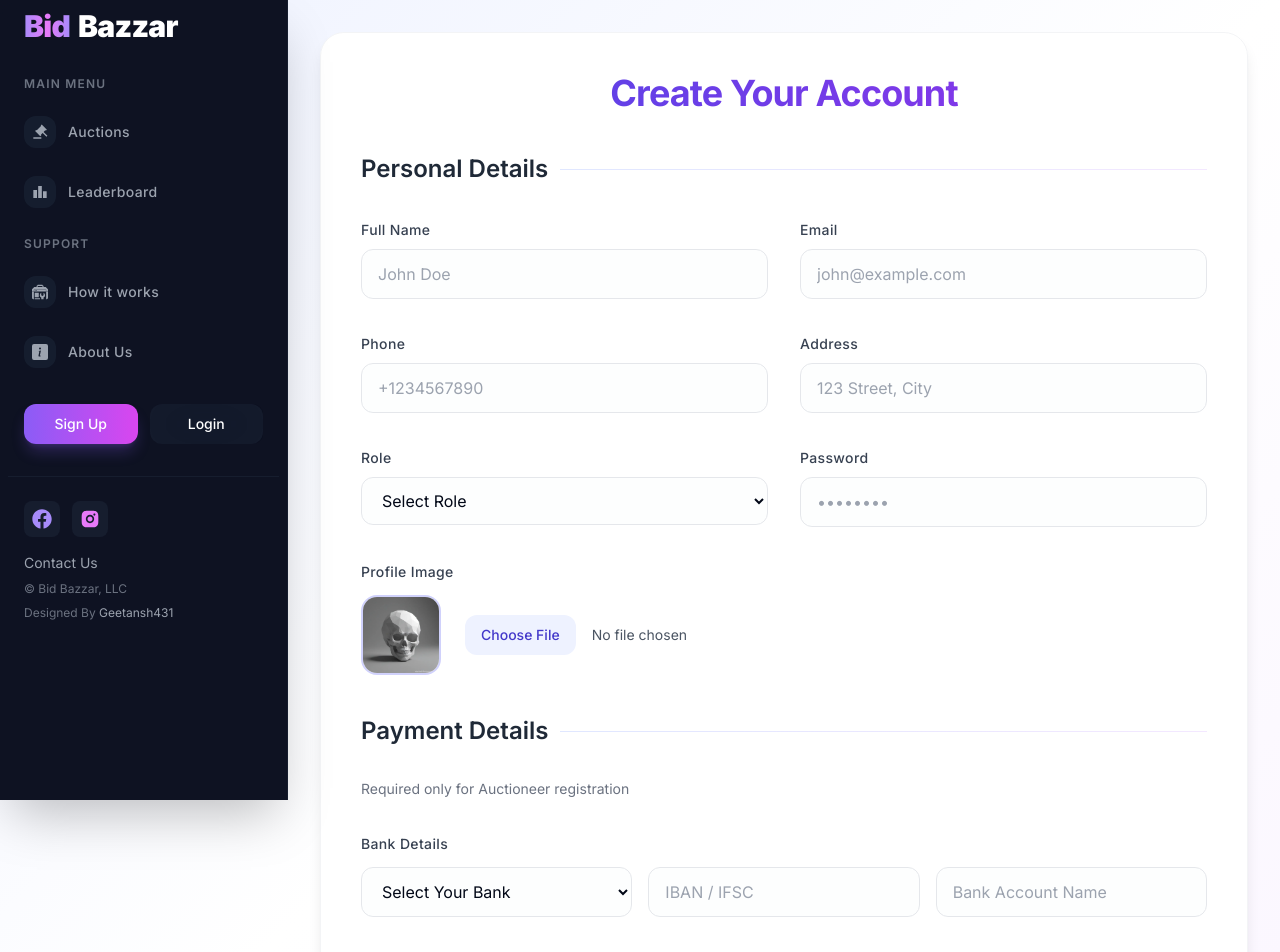
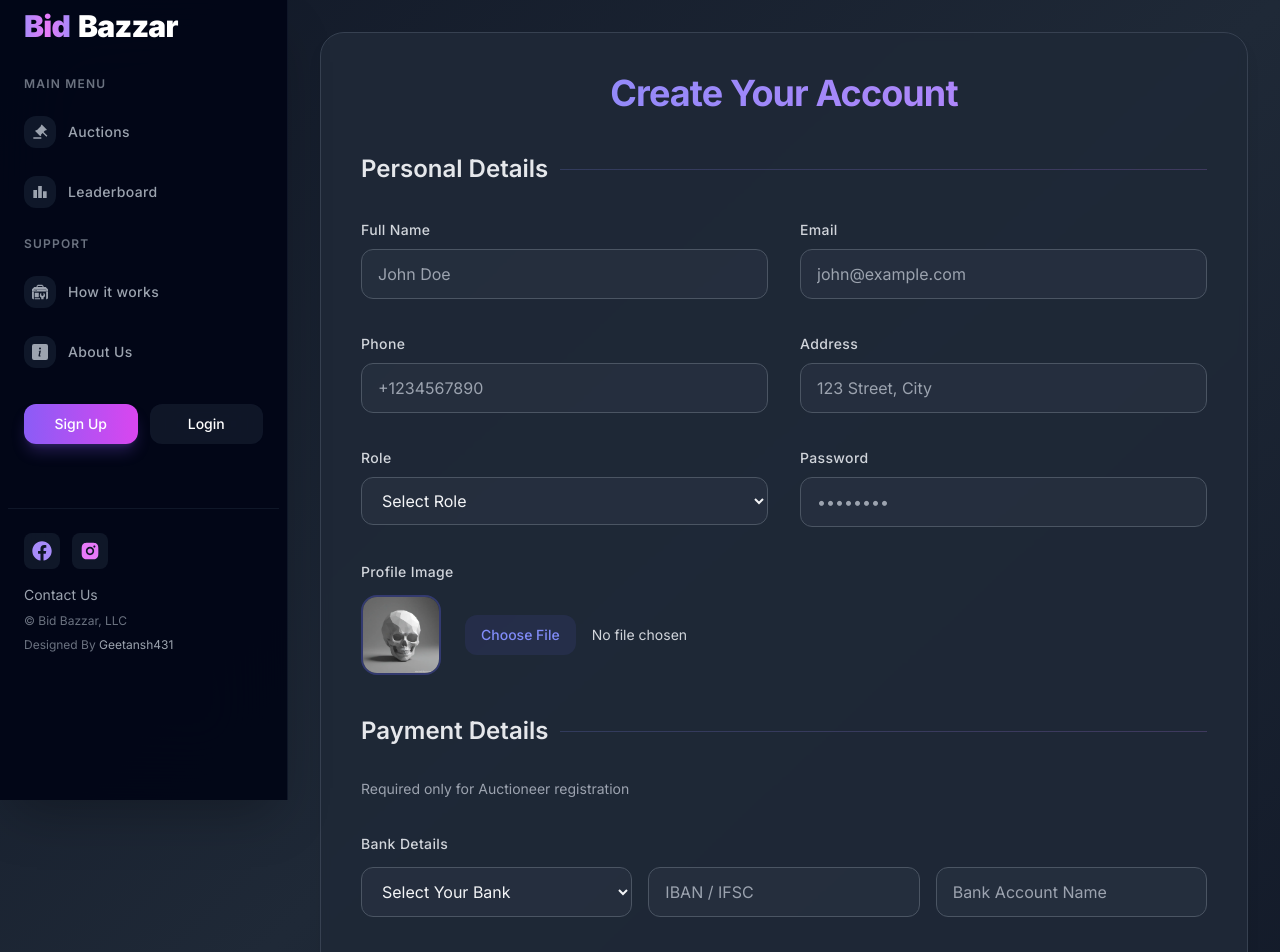
Before and after one commit to Geetansh431/AUCTION_PLATFORM, a React (Vite) app in the folder frontend/: page /sign-up in a window 1280 px wide. Shown: the top 952 px of the page. Built offline with nearby package versions, Linux system fonts and the light colour scheme; no server answers.

Commit message:
feat: Add How It Works page with custom animations and update CSS for other pages for a consistent theme

```diff
--- a/frontend/src/App.jsx
+++ b/frontend/src/App.jsx
@@ -9,13 +9,14 @@ import Login from "./pages/Login";
 import SubmitCommission from "./pages/SubmitCommission";
 import { useDispatch } from "react-redux";
 import { fetchUser } from "./store/slices/userSlice";
+import HowItWorks from "./pages/HowItWorks";
 
 const App = () => {
   const dispatch = useDispatch();
 
   useEffect(() => {
     dispatch(fetchUser());
-  },[])
+  }, [])
 
   return (
     <Router>
@@ -25,6 +26,8 @@ const App = () => {
         <Route path="/sign-up" element={<SignUp />} />
         <Route path="/sign-in" element={<Login />} />
         <Route path="/submit-commission" element={<SubmitCommission />} />
+        <Route path="/how-it-works-info" element={<HowItWorks />} />
+
       </Routes>
       <ToastContainer position="top-right" />
     </Router>
--- a/frontend/src/layout/SideDrawer.jsx
+++ b/frontend/src/layout/SideDrawer.jsx
@@ -140,7 +140,7 @@ const SideDrawer = () => {
                         <IoMdCloseCircleOutline className="w-6 h-6" />
                     </button>
 
-                    <div className="mt-8 px-4 py-6 border-t border-slate-800/50">
+                    <div className="mt-16 px-4 py-6 border-t border-slate-800/50">
                         <div className="flex gap-3 mb-4">
                             <Link
                                 to="/"
--- a/frontend/src/pages/SignUp.jsx
+++ b/frontend/src/pages/SignUp.jsx
@@ -59,73 +59,73 @@ const SignUp = () => {
     };
 
     return (
-        <section className="min-h-screen bg-gradient-to-br from-indigo-50 via-white to-purple-50 lg:pl-72">
+        <section className="min-h-screen bg-gradient-to-br from-gray-900 via-gray-800 to-gray-900 lg:pl-72">
             <div className="max-w-5xl mx-auto p-4 sm:p-6 lg:p-8">
-                <div className="bg-white rounded-3xl shadow-lg backdrop-blur-sm bg-opacity-95 p-6 sm:p-8 lg:p-10 border border-gray-100">
-                    <h1 className="text-3xl sm:text-4xl font-bold mb-10 text-center bg-gradient-to-r from-indigo-600 to-purple-600 bg-clip-text text-transparent tracking-tight">
+                <div className="bg-gray-800 rounded-3xl shadow-lg backdrop-blur-sm bg-opacity-95 p-6 sm:p-8 lg:p-10 border border-gray-700 animate-fade-in">
+                    <h1 className="text-3xl sm:text-4xl font-bold mb-10 text-center bg-gradient-to-r from-indigo-400 to-purple-400 bg-clip-text text-transparent tracking-tight animate-slide-up">
                         Create Your Account
                     </h1>
 
                     <form className="space-y-10" onSubmit={handleRegister}>
                         <div className="space-y-8">
-                            <div className="flex items-center gap-3 mb-8">
-                                <h2 className="text-2xl font-semibold text-gray-800">Personal Details</h2>
-                                <div className="flex-grow h-px bg-gradient-to-r from-indigo-100 to-purple-100"></div>
+                            <div className="flex items-center gap-3 mb-8 animate-slide-up">
+                                <h2 className="text-2xl font-semibold text-gray-200">Personal Details</h2>
+                                <div className="flex-grow h-px bg-gradient-to-r from-indigo-400/20 to-purple-400/20"></div>
                             </div>
 
-                            <div className="grid grid-cols-1 sm:grid-cols-2 gap-8">
+                            <div className="grid grid-cols-1 sm:grid-cols-2 gap-8 animate-slide-up">
                                 <div className="space-y-2">
-                                    <label className="text-sm font-medium text-gray-700 tracking-wide">Full Name</label>
+                                    <label className="text-sm font-medium text-gray-300 tracking-wide">Full Name</label>
                                     <input
                                         type="text"
                                         value={userName}
                                         onChange={(e) => setUserName(e.target.value)}
-                                        className="w-full px-4 py-3 rounded-xl border border-gray-200 focus:ring-2 focus:ring-indigo-500 focus:border-transparent transition-all duration-200 bg-gray-50/30 hover:bg-gray-50/70"
+                                        className="w-full px-4 py-3 rounded-xl border border-gray-600 focus:ring-2 focus:ring-indigo-500 focus:border-transparent transition-all duration-200 bg-gray-700/30 hover:bg-gray-700/50 text-gray-100"
                                         placeholder="John Doe"
                                     />
                                 </div>
                                 <div className="space-y-2">
-                                    <label className="text-sm font-medium text-gray-700 tracking-wide">Email</label>
+                                    <label className="text-sm font-medium text-gray-300 tracking-wide">Email</label>
                                     <input
                                         type="email"
                                         value={email}
                                         onChange={(e) => setEmail(e.target.value)}
-                                        className="w-full px-4 py-3 rounded-xl border border-gray-200 focus:ring-2 focus:ring-indigo-500 focus:border-transparent transition-all duration-200 bg-gray-50/30 hover:bg-gray-50/70"
+                                        className="w-full px-4 py-3 rounded-xl border border-gray-600 focus:ring-2 focus:ring-indigo-500 focus:border-transparent transition-all duration-200 bg-gray-700/30 hover:bg-gray-700/50 text-gray-100"
                                         placeholder="john@example.com"
                                     />
                                 </div>
                             </div>
 
-                            <div className="grid grid-cols-1 sm:grid-cols-2 gap-8">
+                            <div className="grid grid-cols-1 sm:grid-cols-2 gap-8 animate-slide-up">
                                 <div className="space-y-2">
-                                    <label className="text-sm font-medium text-gray-700 tracking-wide">Phone</label>
+                                    <label className="text-sm font-medium text-gray-300 tracking-wide">Phone</label>
                                     <input
                                         type="number"
                                         value={phone}
                                         onChange={(e) => setPhone(e.target.value)}
-                                        className="w-full px-4 py-3 rounded-xl border border-gray-200 focus:ring-2 focus:ring-indigo-500 focus:border-transparent transition-all duration-200 bg-gray-50/30 hover:bg-gray-50/70"
+                                        className="w-full px-4 py-3 rounded-xl border border-gray-600 focus:ring-2 focus:ring-indigo-500 focus:border-transparent transition-all duration-200 bg-gray-700/30 hover:bg-gray-700/50 text-gray-100"
                                         placeholder="+1234567890"
                                     />
                                 </div>
                                 <div className="space-y-2">
-                                    <label className="text-sm font-medium text-gray-700 tracking-wide">Address</label>
+                                    <label className="text-sm font-medium text-gray-300 tracking-wide">Address</label>
                                     <input
                                         type="text"
                                         value={address}
                                         onChange={(e) => setAddress(e.target.value)}
-                                        className="w-full px-4 py-3 rounded-xl border border-gray-200 focus:ring-2 focus:ring-indigo-500 focus:border-transparent transition-all duration-200 bg-gray-50/30 hover:bg-gray-50/70"
+                                        className="w-full px-4 py-3 rounded-xl border border-gray-600 focus:ring-2 focus:ring-indigo-500 focus:border-transparent transition-all duration-200 bg-gray-700/30 hover:bg-gray-700/50 text-gray-100"
                                         placeholder="123 Street, City"
                                     />
                                 </div>
                             </div>
 
-                            <div className="grid grid-cols-1 sm:grid-cols-2 gap-8">
+                            <div className="grid grid-cols-1 sm:grid-cols-2 gap-8 animate-slide-up">
                                 <div className="space-y-2">
-                                    <label className="text-sm font-medium text-gray-700 tracking-wide">Role</label>
+                                    <label className="text-sm font-medium text-gray-300 tracking-wide">Role</label>
                                     <select
                                         value={role}
                                         onChange={(e) => setRole(e.target.value)}
-                                        className="w-full px-4 py-3 rounded-xl border border-gray-200 focus:ring-2 focus:ring-indigo-500 focus:border-transparent transition-all duration-200 bg-gray-50/30 hover:bg-gray-50/70 cursor-pointer"
+                                        className="w-full px-4 py-3 rounded-xl border border-gray-600 focus:ring-2 focus:ring-indigo-500 focus:border-transparent transition-all duration-200 bg-gray-700/30 hover:bg-gray-700/50 text-gray-100 cursor-pointer"
                                     >
                                         <option value="">Select Role</option>
                                         <option value="Auctioneer">Auctioneer</option>
@@ -133,19 +133,19 @@ const SignUp = () => {
                                     </select>
                                 </div>
                                 <div className="space-y-2">
-                                    <label className="text-sm font-medium text-gray-700 tracking-wide">Password</label>
+                                    <label className="text-sm font-medium text-gray-300 tracking-wide">Password</label>
                                     <input
                                         type="password"
                                         value={password}
                                         onChange={(e) => setPassword(e.target.value)}
-                                        className="w-full px-4 py-3 rounded-xl border border-gray-200 focus:ring-2 focus:ring-indigo-500 focus:border-transparent transition-all duration-200 bg-gray-50/30 hover:bg-gray-50/70"
+                                        className="w-full px-4 py-3 rounded-xl border border-gray-600 focus:ring-2 focus:ring-indigo-500 focus:border-transparent transition-all duration-200 bg-gray-700/30 hover:bg-gray-700/50 text-gray-100"
                                         placeholder="••••••••"
                                     />
                                 </div>
                             </div>
 
-                            <div className="space-y-3">
-                                <label className="text-sm font-medium text-gray-700 tracking-wide">Profile Image</label>
+                            <div className="space-y-3 animate-slide-up">
+                                <label className="text-sm font-medium text-gray-300 tracking-wide">Profile Image</label>
                                 <div className="flex items-center gap-6">
                                     <div className="relative group">
                                         <img
@@ -160,28 +160,28 @@ const SignUp = () => {
                                     <input
                                         type="file"
                                         onChange={imageHandler}
-                                        className="text-sm text-gray-600 file:mr-4 file:py-2.5 file:px-4 file:rounded-xl file:border-0 file:text-sm file:font-medium file:bg-indigo-50 file:text-indigo-700 hover:file:bg-indigo-100 cursor-pointer transition-all duration-200"
+                                        className="text-sm text-gray-300 file:mr-4 file:py-2.5 file:px-4 file:rounded-xl file:border-0 file:text-sm file:font-medium file:bg-indigo-500/10 file:text-indigo-400 hover:file:bg-indigo-500/20 cursor-pointer transition-all duration-200"
                                     />
                                 </div>
                             </div>
                         </div>
 
-                        <div className="space-y-8">
+                        <div className="space-y-8 animate-slide-up">
                             <div className="flex items-center gap-3">
-                                <h2 className="text-2xl font-semibold text-gray-800">Payment Details</h2>
-                                <div className="flex-grow h-px bg-gradient-to-r from-indigo-100 to-purple-100"></div>
+                                <h2 className="text-2xl font-semibold text-gray-200">Payment Details</h2>
+                                <div className="flex-grow h-px bg-gradient-to-r from-indigo-400/20 to-purple-400/20"></div>
                             </div>
-                            <p className="text-sm text-gray-500 -mt-6">Required only for Auctioneer registration</p>
+                            <p className="text-sm text-gray-400 -mt-6">Required only for Auctioneer registration</p>
 
                             <div className="space-y-8">
                                 <div className="space-y-3">
-                                    <label className="text-sm font-medium text-gray-700 tracking-wide">Bank Details</label>
+                                    <label className="text-sm font-medium text-gray-300 tracking-wide">Bank Details</label>
                                     <div className="grid grid-cols-1 sm:grid-cols-3 gap-4">
                                         <select
                                             value={bankName}
                                             onChange={(e) => setBankName(e.target.value)}
                                             disabled={role === "Bidder"}
-                                            className="px-4 py-3 rounded-xl border border-gray-200 focus:ring-2 focus:ring-indigo-500 focus:border-transparent transition-all duration-200 bg-gray-50/30 hover:bg-gray-50/70 disabled:opacity-50 disabled:cursor-not-allowed disabled:hover:bg-gray-50/30"
+                                            className="px-4 py-3 rounded-xl border border-gray-600 focus:ring-2 focus:ring-indigo-500 focus:border-transparent transition-all duration-200 bg-gray-700/30 hover:bg-gray-700/50 text-gray-100 disabled:opacity-50 disabled:cursor-not-allowed disabled:hover:bg-gray-700/30"
                                         >
                                             <option value="">Select Your Bank</option>
                                             <option value="SBI Bank">SBI Bank</option>
@@ -195,7 +195,7 @@ const SignUp = () => {
                                             placeholder="IBAN / IFSC"
                                             onChange={(e) => setBankAccountNumber(e.target.value)}
                                             disabled={role === "Bidder"}
-                                            className="px-4 py-3 rounded-xl border border-gray-200 focus:ring-2 focus:ring-indigo-500 focus:border-transparent transition-all duration-200 bg-gray-50/30 hover:bg-gray-50/70 disabled:opacity-50 disabled:cursor-not-allowed disabled:hover:bg-gray-50/30"
+                                            className="px-4 py-3 rounded-xl border border-gray-600 focus:ring-2 focus:ring-indigo-500 focus:border-transparent transition-all duration-200 bg-gray-700/30 hover:bg-gray-700/50 text-gray-100 disabled:opacity-50 disabled:cursor-not-allowed disabled:hover:bg-gray-700/30"
                                         />
                                         <input
                                             type="text"
@@ -203,13 +203,13 @@ const SignUp = () => {
                                             placeholder="Bank Account Name"
                                             onChange={(e) => setBankAccountName(e.target.value)}
                                             disabled={role === "Bidder"}
-                                            className="px-4 py-3 rounded-xl border border-gray-200 focus:ring-2 focus:ring-indigo-500 focus:border-transparent transition-all duration-200 bg-gray-50/30 hover:bg-gray-50/70 disabled:opacity-50 disabled:cursor-not-allowed disabled:hover:bg-gray-50/30"
+                                            className="px-4 py-3 rounded-xl border border-gray-600 focus:ring-2 focus:ring-indigo-500 focus:border-transparent transition-all duration-200 bg-gray-700/30 hover:bg-gray-700/50 text-gray-100 disabled:opacity-50 disabled:cursor-not-allowed disabled:hover:bg-gray-700/30"
                                         />
                                     </div>
                                 </div>
 
                                 <div className="space-y-3">
-                                    <label className="text-sm font-medium text-gray-700 tracking-wide">Online Payment Details</label>
+                                    <label className="text-sm font-medium text-gray-300 tracking-wide">Online Payment Details</label>
                                     <div className="grid grid-cols-1 sm:grid-cols-2 gap-4">
                                         <input
                                             type="number"
@@ -217,7 +217,7 @@ const SignUp = () => {
                                             placeholder="Razorpay Account Number"
                                             onChange={(e) => setRazorpayAccountNumber(e.target.value)}
                                             disabled={role === "Bidder"}
-                                            className="px-4 py-3 rounded-xl border border-gray-200 focus:ring-2 focus:ring-indigo-500 focus:border-transparent transition-all duration-200 bg-gray-50/30 hover:bg-gray-50/70 disabled:opacity-50 disabled:cursor-not-allowed disabled:hover:bg-gray-50/30"
+                                            className="px-4 py-3 rounded-xl border border-gray-600 focus:ring-2 focus:ring-indigo-500 focus:border-transparent transition-all duration-200 bg-gray-700/30 hover:bg-gray-700/50 text-gray-100 disabled:opacity-50 disabled:cursor-not-allowed disabled:hover:bg-gray-700/30"
                                         />
                                         <input
                                             type="email"
@@ -225,7 +225,7 @@ const SignUp = () => {
                                             placeholder="PayPal Email"
                                             onChange={(e) => setPaypalEmail(e.target.value)}
                                             disabled={role === "Bidder"}
-                                            className="px-4 py-3 rounded-xl border border-gray-200 focus:ring-2 focus:ring-indigo-500 focus:border-transparent transition-all duration-200 bg-gray-50/30 hover:bg-gray-50/70 disabled:opacity-50 disabled:cursor-not-allowed disabled:hover:bg-gray-50/30"
+                                            className="px-4 py-3 rounded-xl border border-gray-600 focus:ring-2 focus:ring-indigo-500 focus:border-transparent transition-all duration-200 bg-gray-700/30 hover:bg-gray-700/50 text-gray-100 disabled:opacity-50 disabled:cursor-not-allowed disabled:hover:bg-gray-700/30"
                                         />
                                     </div>
                                 </div>
@@ -235,7 +235,7 @@ const SignUp = () => {
                         <button
                             type="submit"
                             disabled={loading}
-                            className="w-full sm:w-auto px-8 py-3.5 bg-gradient-to-r from-indigo-600 to-purple-600 text-white rounded-xl font-medium hover:from-indigo-700 hover:to-purple-700 focus:outline-none focus:ring-2 focus:ring-indigo-500 focus:ring-offset-2 transition-all duration-200 disabled:opacity-50 disabled:cursor-not-allowed hover:shadow-lg hover:shadow-indigo-500/20"
+                            className="w-full sm:w-auto px-8 py-3.5 bg-gradient-to-r from-indigo-500 to-purple-500 text-white rounded-xl font-medium hover:from-indigo-600 hover:to-purple-600 focus:outline-none focus:ring-2 focus:ring-indigo-500 focus:ring-offset-2 transition-all duration-200 disabled:opacity-50 disabled:cursor-not-allowed hover:shadow-lg hover:shadow-indigo-500/20 animate-slide-up"
                         >
                             {loading ? (
                                 <span className="flex items-center justify-center gap-2">
@@ -279,6 +279,26 @@ const SignUp = () => {
                     </form>
                 </div>
             </div>
+
+            <style jsx global>{`
+                @keyframes fade-in {
+                    from { opacity: 0; }
+                    to { opacity: 1; }
+                }
+
+                @keyframes slide-up {
+                    from { opacity: 0; transform: translateY(20px); }
+                    to { opacity: 1; transform: translateY(0); }
+                }
+
+                .animate-fade-in {
+                    animation: fade-in 0.8s ease-out forwards;
+                }
+
+                .animate-slide-up {
+                    animation: slide-up 0.8s ease-out forwards;
+                }
+            `}</style>
         </section>
     );
 };
```
Also changed, not shown: frontend/src/pages/HowItWorks.jsx (added, +130 -0 lines), frontend/src/pages/Login.jsx (+25 -14 lines), frontend/src/pages/SubmitCommission.jsx (+30 -26 lines).
